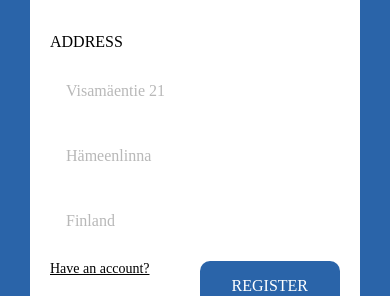
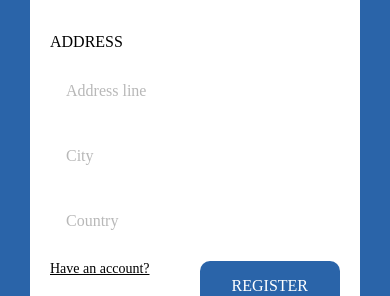
Before and after one commit to JoJaHaHamk/SwaprReactNative, a React Native app: screen /Register in a window 390 px wide. Shown: the part 363-659 px from the top of the page. Built offline with nearby package versions, Linux system fonts and the light colour scheme; no server answers.

Commit message:
last changes

```diff
--- a/pages/AcceptedPage.tsx
+++ b/pages/AcceptedPage.tsx
@@ -1,5 +1,5 @@
 import React, { useEffect, useState } from 'react';
-import { View, StyleSheet, Text, ActivityIndicator } from 'react-native';
+import { View, StyleSheet, Text, ActivityIndicator, Platform } from 'react-native';
 import AcceptedList from '../components/AcceptedList';
 import Navigation from '../components/Navigation';
 import { Colors, Shadow } from '../constants/values';
@@ -75,6 +75,7 @@ const styles = StyleSheet.create({
     flex: 1
   },
   header: {
+    paddingTop: Platform.OS === 'ios' ? 60 : 30,
     backgroundColor: Colors.primary,
     color: Colors.onPrimary,
     padding: 30,
--- a/pages/AddBookPage.tsx
+++ b/pages/AddBookPage.tsx
@@ -1,5 +1,5 @@
 import React, { useEffect, useState } from 'react';
-import { View, Text, TextInput, StyleSheet, Image, TouchableOpacity, ActivityIndicator } from 'react-native';
+import { View, Text, TextInput, StyleSheet, Image, TouchableOpacity, ActivityIndicator, Platform } from 'react-native';
 import { Colors, Shadow } from '../constants/values';
 import GoogleBookList from '../components/GoogleBookList';
 import DropDown from '../components/DropDown';
@@ -43,7 +43,6 @@ const AddBookPage = (props: any) => {
     if (selected != undefined) {
       const book: any = books[selected];
       const isbn = book.volumeInfo.industryIdentifiers.find((identifier: any) => identifier.type === "ISBN_13")?.identifier;
-      console.log(isbn);
       const title = book.volumeInfo.title;
       const author = book.volumeInfo.authors[0];
       const type = option === options[0] ? "owned" : "requested";
@@ -97,6 +96,7 @@ const styles = StyleSheet.create({
     backgroundColor: Colors.primary,
   },
   topBar: {
+    paddingTop: Platform.OS === 'ios' ? 60 : 0,
     flexDirection: 'row',
     alignItems: 'center',
     backgroundColor: Colors.primary,
--- a/pages/BooksPage.tsx
+++ b/pages/BooksPage.tsx
@@ -1,5 +1,5 @@
 import React, { useState, useEffect, useCallback } from 'react';
-import { View, StyleSheet, Text, TextInput, Image, TouchableOpacity, Modal } from 'react-native';
+import { View, StyleSheet, Text, TextInput, Image, TouchableOpacity, Modal, Platform } from 'react-native';
 import AsyncStorage from '@react-native-async-storage/async-storage';
 import { useFocusEffect } from '@react-navigation/native';
 import BookList from '../components/BookList';
@@ -157,6 +157,7 @@ const styles = StyleSheet.create({
     flex: 1,
   },
   header: {
+    paddingTop: Platform.OS === 'ios' ? 60 : 30,
     backgroundColor: Colors.primary,
     color: Colors.onPrimary,
     padding: 30,
--- a/pages/EditProfilePage.tsx
+++ b/pages/EditProfilePage.tsx
@@ -1,5 +1,5 @@
 import React, { useEffect, useState } from 'react';
-import { View, Text, TextInput, TouchableOpacity, Image, StyleSheet } from 'react-native';
+import { View, Text, TextInput, TouchableOpacity, Image, StyleSheet, Platform } from 'react-native';
 import { Colors, Shadow } from '../constants/values';
 import UserService from '../modules/services/UserService';
 
@@ -63,6 +63,7 @@ const styles = StyleSheet.create({
     backgroundColor: Colors.primary,
   },
   topBar: {
+    paddingTop: Platform.OS === 'ios' ? 60 : 0,
     flexDirection: 'row',
     alignItems: 'center',
     backgroundColor: Colors.primary,
--- a/pages/LoginPage.tsx
+++ b/pages/LoginPage.tsx
@@ -1,5 +1,5 @@
 import React, { useState } from 'react';
-import { View, Text, TextInput, TouchableOpacity, StyleSheet, Image } from 'react-native';
+import { View, Text, TextInput, TouchableOpacity, StyleSheet, Image, Platform } from 'react-native';
 import { Colors, Shadow } from '../constants/values';
 import AuthService from '../modules/services/AuthService';
 
@@ -63,8 +63,9 @@ const styles = StyleSheet.create({
     backgroundColor: Colors.primary,
   },
   header: {
+    paddingTop: Platform.OS === 'ios' ? 60 : 0,
     backgroundColor: Colors.background,
-    height: 125,
+    height: Platform.OS === 'ios' ? 185 : 125,
     justifyContent: 'center',
     alignItems: 'center',
     width: '100%',
--- a/pages/MatchesPage.tsx
+++ b/pages/MatchesPage.tsx
@@ -1,5 +1,5 @@
 import React, { useState, useEffect } from 'react';
-import { View, StyleSheet, Text, Image, TouchableOpacity, ActivityIndicator } from 'react-native';
+import { View, StyleSheet, Text, Image, TouchableOpacity, ActivityIndicator, Platform } from 'react-native';
 import Navigation from '../components/Navigation';
 import { Colors, Shadow } from '../constants/values';
 import SwapsService from '../modules/services/SwapsService';
@@ -18,7 +18,7 @@ const MatchesPage = (props: any) => {
   const [matchesData, setMatchesData] = useState<Matches[]>([]);
   const [wantedUrl, setWantedUrl] = useState('');
   const [ownedUrl, setOwnedUrl] = useState('');
-  const [dinstance, setDistance] = useState(0);
+  const [dinstance, setDistance] = useState('');
   const [index, setIndex] = useState(0);
   const [loading, setLoading] = useState(false);
 
@@ -38,7 +38,7 @@ const MatchesPage = (props: any) => {
       const setCard = async () => {
         setWantedUrl(await googleBooksService.getBookImageByIsbn(matchesData[index].wantedBookIsbn));
         setOwnedUrl(await googleBooksService.getBookImageByIsbn(matchesData[index].ownedBookIsbn));
-        setDistance(matchesData[index].distance / 1000);
+        setDistance((matchesData[index].distance / 1000).toFixed(1));
         setLoading(false);
       }
 
@@ -104,6 +104,7 @@ const styles = StyleSheet.create({
     flex: 1
   },
   header: {
+    paddingTop: Platform.OS === 'ios' ? 60 : 30,
     backgroundColor: Colors.primary,
     color: Colors.onPrimary,
     padding: 30,
--- a/pages/ProfilePage.tsx
+++ b/pages/ProfilePage.tsx
@@ -1,5 +1,5 @@
 import React, { useState } from 'react';
-import { View, Text, TouchableOpacity, StyleSheet, Image, ActivityIndicator } from 'react-native';
+import { View, Text, TouchableOpacity, StyleSheet, Image, ActivityIndicator, Platform } from 'react-native';
 import Navigation from '../components/Navigation';
 import { Colors, Shadow } from '../constants/values';
 import UserService from '../modules/services/UserService';
@@ -85,6 +85,7 @@ const styles = StyleSheet.create({
     flex: 1
   },
   header: {
+    paddingTop: Platform.OS === 'ios' ? 60 : 30,
     backgroundColor: Colors.primary,
     color: Colors.onPrimary,
     padding: 30,
--- a/pages/RegisterPage.tsx
+++ b/pages/RegisterPage.tsx
@@ -1,5 +1,5 @@
 import React, { useState } from 'react';
-import { View, Text, TextInput, TouchableOpacity, StyleSheet, Image } from 'react-native';
+import { View, Text, TextInput, TouchableOpacity, StyleSheet, Platform, ScrollView } from 'react-native';
 import { Colors, Shadow } from '../constants/values';
 import AuthService from '../modules/services/AuthService';
 
@@ -24,7 +24,7 @@ const RegisterPage = (props: any) => {
   }
 
   return (
-    <View style={styles.container}>
+    <ScrollView style={styles.container}>
       <Text style={styles.header}>Register</Text>
       <View style={styles.form}>
         <Text style={styles.label}>NAME</Text>
@@ -55,21 +55,21 @@ const RegisterPage = (props: any) => {
         <Text style={styles.label}>ADDRESS</Text>
         <TextInput
           style={styles.input}
-          placeholder="Visamäentie 21"
+          placeholder="Address line"
           placeholderTextColor="#B8B8B8"
           value={address}
           onChangeText={(text) => setAddress(text)}
         />
         <TextInput
           style={styles.input}
-          placeholder="Hämeenlinna"
+          placeholder="City"
           placeholderTextColor="#B8B8B8"
           value={city}
           onChangeText={(text) => setCity(text)}
         />
         <TextInput
           style={styles.input}
-          placeholder="Finland"
+          placeholder="Country"
           placeholderTextColor="#B8B8B8"
           value={country}
           onChangeText={(text) => setCountry(text)}
@@ -84,7 +84,7 @@ const RegisterPage = (props: any) => {
         </View>
         {error ? <Text style={styles.error}>{error}</Text> : null}
       </View>
-    </View>
+    </ScrollView>
   );
 };
 
@@ -94,6 +94,7 @@ const styles = StyleSheet.create({
     backgroundColor: Colors.primary,
   },
   header: {
+    paddingTop: Platform.OS === 'ios' ? 60 : 0,
     fontSize: 32,
     marginHorizontal: 45,
     marginTop: 30,
```
